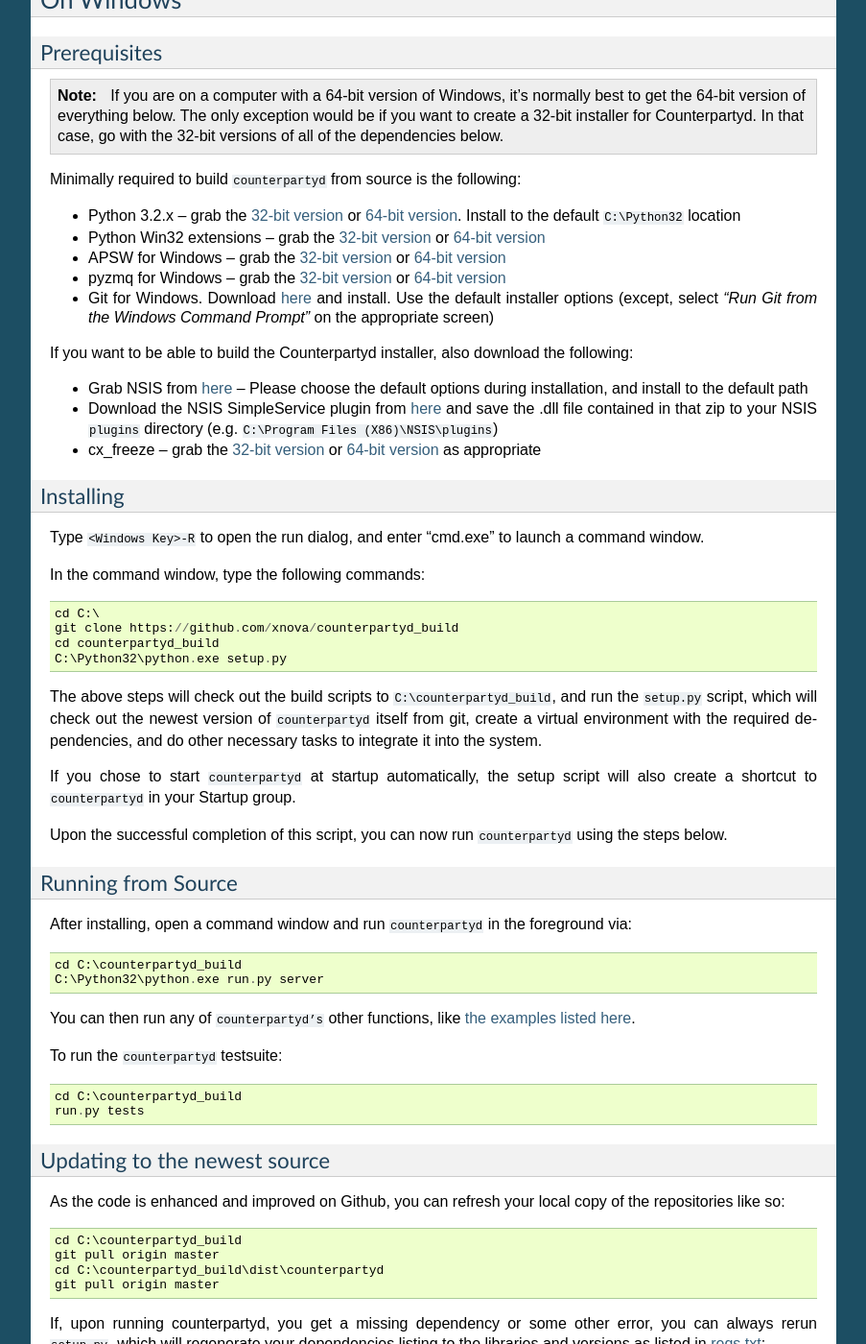
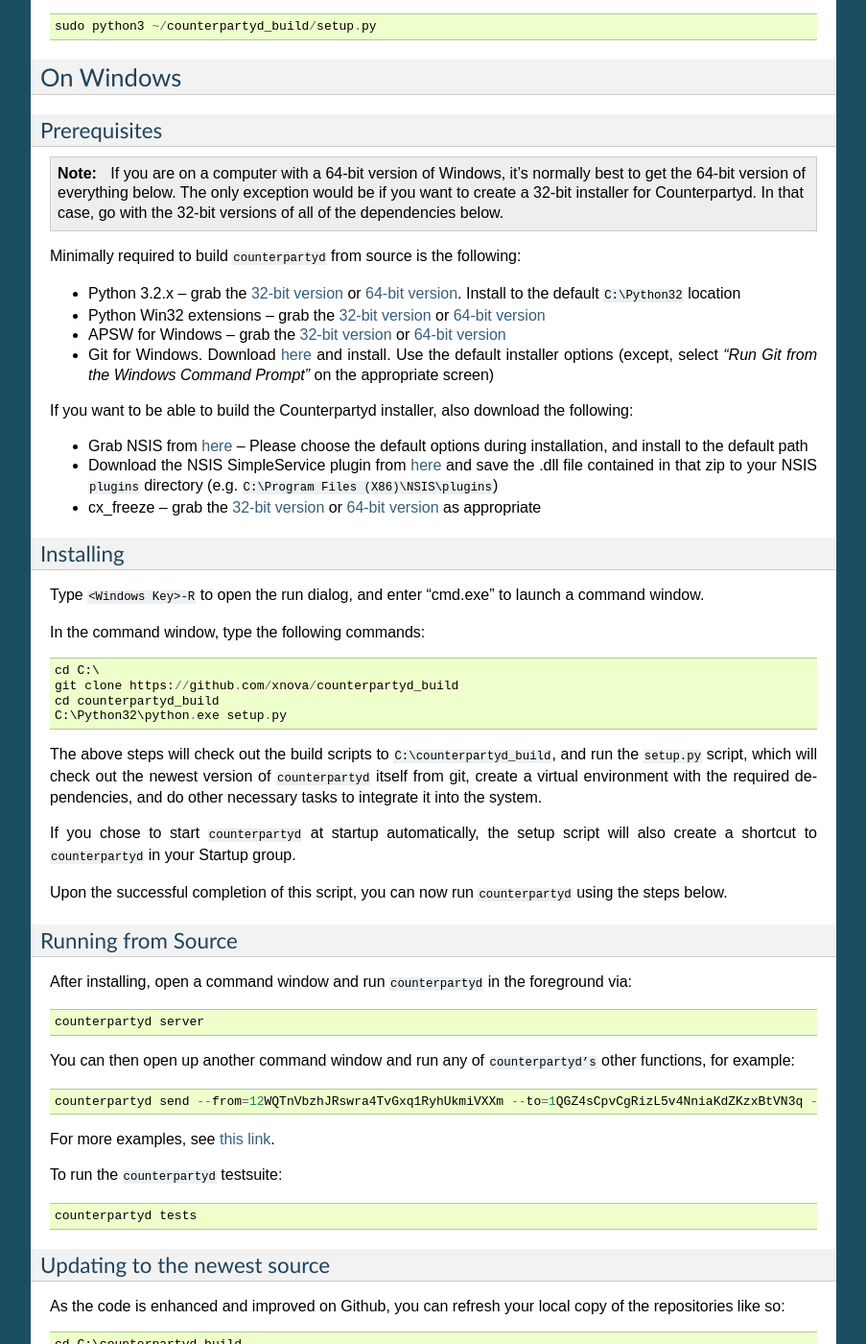
Before and after one commit to CounterpartyXCP/federatednode, a Sphinx documentation site: the page built from docs/BuildingFromSource.rst, in a window 1280 px wide and 1400 px high, scrolled down 1558 px. Shown: the whole window at 96% size, without its empty margins (198-1101 px from the left). Built offline with Sphinx 7.4.7, drawn with Linux system fonts in a browser that asks for light colours; some of the changed text lies outside the part shown.

Commit message:
updated source build instructions

```diff
--- a/docs/BuildingFromSource.rst
+++ b/docs/BuildingFromSource.rst
@@ -58,7 +58,11 @@
 
     sudo service counterpartyd start
 
-You can then run any of ``counterpartyd’s`` other functions, like `the examples listed here <https://github.com/PhantomPhreak/counterpartyd#examples>`__.
+You can then open up another command window and run any of ``counterpartyd’s`` other functions, for example::
+
+    counterpartyd send --from=12WQTnVbzhJRswra4TvGxq1RyhUkmiVXXm --to=1QGZ4sCpvCgRizL5v4NniaKdZKzxBtVN3q --asset=XCP --quantity=5
+
+For more examples, see `this link <https://github.com/PhantomPhreak/counterpartyd#examples>`__.
 
 To run the ``counterpartyd`` testsuite::
 
@@ -103,8 +107,6 @@
   or `64-bit version <http://sourceforge.net/projects/pywin32/files/pywin32/Build%20218/pywin32-218.win-amd64-py3.2.exe/download>`__
 - APSW for Windows -- grab the `32-bit version <https://apsw.googlecode.com/files/apsw-3.8.2-r1.win32-py3.2.exe>`__
   or `64-bit version <https://apsw.googlecode.com/files/apsw-3.8.2-r1.win-amd64-py3.2.exe>`__
-- pyzmq for Windows -- grab the `32-bit version <https://github.com/downloads/zeromq/pyzmq/pyzmq-2.2.0.win32-py3.2.msi>`__
-  or `64-bit version <https://github.com/downloads/zeromq/pyzmq/pyzmq-2.2.0.win-amd64-py3.2.msi>`__
 - Git for Windows. Download `here <http://git-scm.com/download/win>`__ and install. Use the default installer
   options (except, select *"Run Git from the Windows Command Prompt"* on the appropriate screen)
 
@@ -145,15 +147,17 @@
 
 After installing, open a command window and run ``counterpartyd`` in the foreground via::
 
-    cd C:\counterpartyd_build
-    C:\Python32\python.exe run.py server
+    counterpartyd server
 
-You can then run any of ``counterpartyd’s`` other functions, like `the examples listed here <https://github.com/PhantomPhreak/counterpartyd#examples>`__.
+You can then open up another command window and run any of ``counterpartyd’s`` other functions, for example::
+
+    counterpartyd send --from=12WQTnVbzhJRswra4TvGxq1RyhUkmiVXXm --to=1QGZ4sCpvCgRizL5v4NniaKdZKzxBtVN3q --asset=XCP --quantity=5
+
+For more examples, see `this link <https://github.com/PhantomPhreak/counterpartyd#examples>`__.
 
 To run the ``counterpartyd`` testsuite::
 
-    cd C:\counterpartyd_build
-    run.py tests
+    counterpartyd tests
 
 
 Updating to the newest source
```
